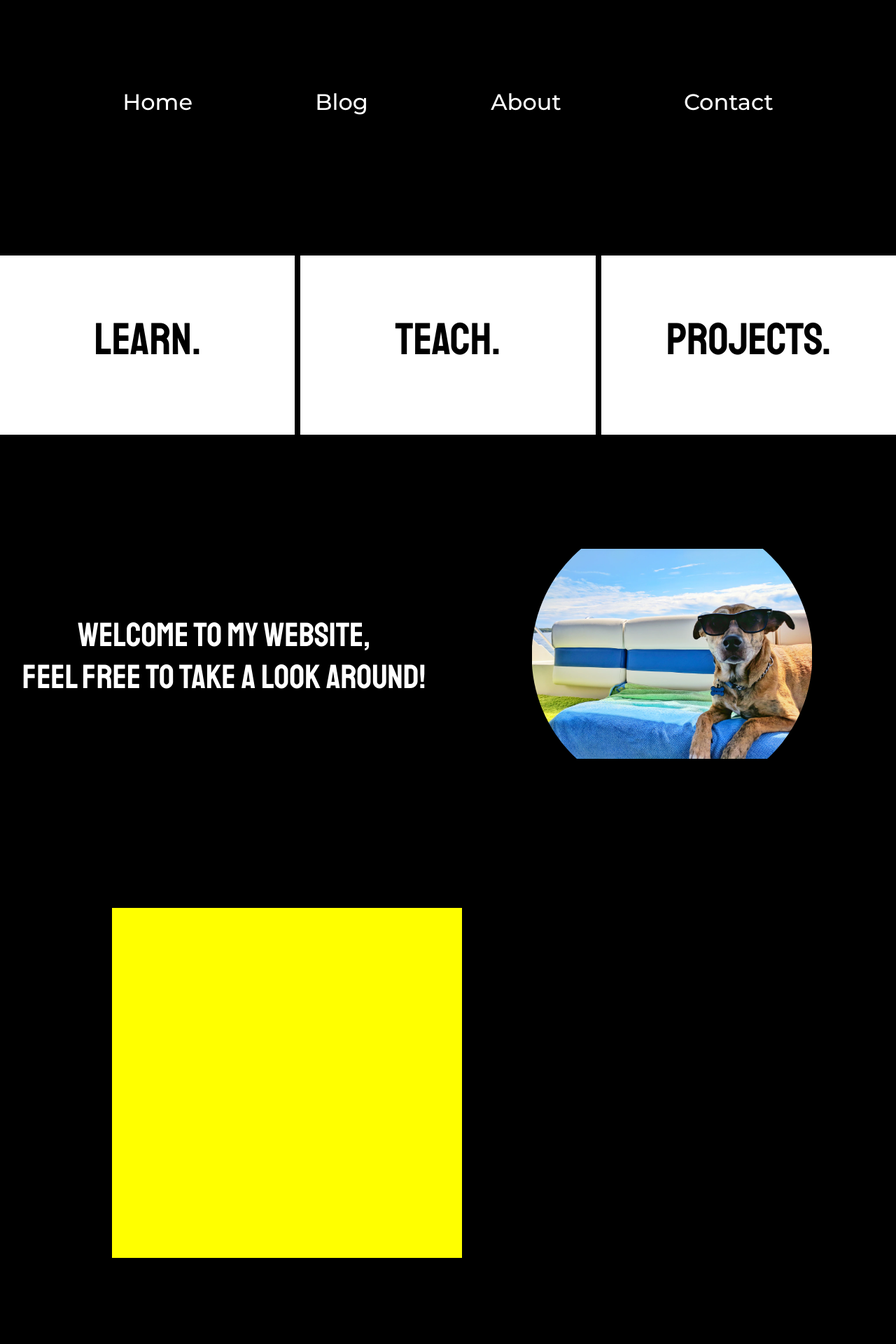
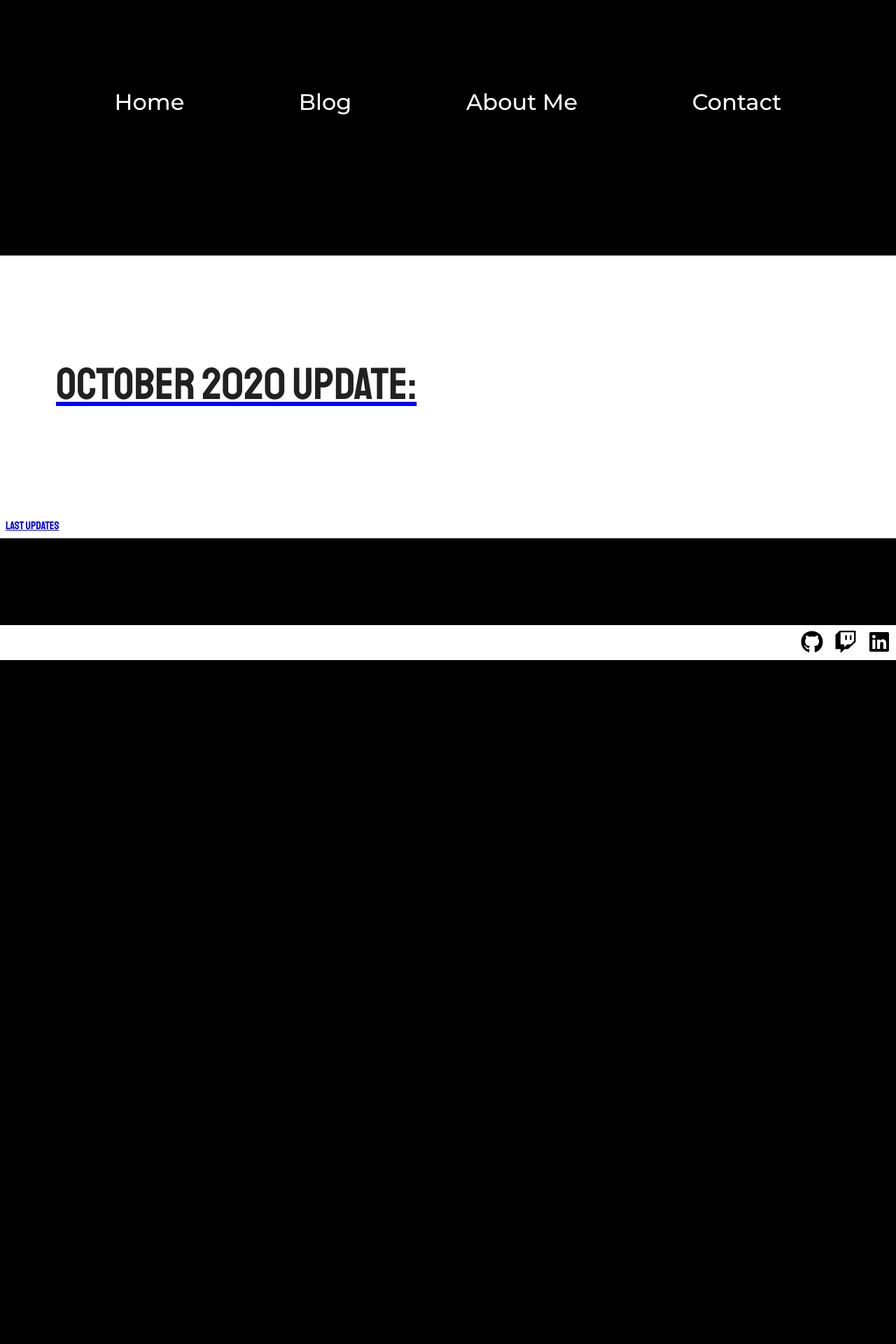
Before and after one commit to allefts/react_blog, a React (Create React App) app: page /contact in a window 1280 px wide. Shown: the part 200-2120 px from the top of the page at 70% size. After the commit the page ends 1143 px from the top, so only its background shows below. Built offline with nearby package versions, Linux system fonts and the light colour scheme.

Commit message:
added a little bit of react router to make other pages

```diff
--- a/package.json
+++ b/package.json
@@ -11,6 +11,7 @@
     "react": "^16.13.1",
     "react-dom": "^16.13.1",
     "react-icons": "^3.11.0",
+    "react-router-dom": "^5.2.0",
     "react-scripts": "3.4.3",
     "react-spring": "^8.0.27"
   },
--- a/src/App.js
+++ b/src/App.js
@@ -5,7 +5,6 @@ import Header from "./header";
 import Nav from "./nav";
 import Content from "./content";
 import MainCard from "./mainCard";
-import Welcome from "./welcome";
 import { Grid } from "@material-ui/core";
 import { Spring } from "react-spring/renderprops";
 import Footer from "./footer";
@@ -25,7 +24,7 @@ const App = () => {
       <Spring
         from={{ opacity: 0 }}
         to={{ opacity: 1 }}
-        config={{ delay: 500, duration: 1000 }}
+        config={{ delay: 100, duration: 1000 }}
       >
         {(props) => (
           <div style={props}>
@@ -37,13 +36,13 @@ const App = () => {
       </Spring>
       <Grid container style={{ height: "200px" }}></Grid>
       <Content></Content>
-      <Grid className={classes.gridMargin} spacing={1} container>
+      {/* <Grid className={classes.gridMargin} spacing={1} container>
         <MainCard card={`LEARN.`}></MainCard>
         <MainCard card={`TEACH.`}></MainCard>
         <MainCard card={`PROJECTS.`}></MainCard>
-      </Grid>
+      </Grid> */}
 
-      <Welcome></Welcome>
+      <MainCard currentUpdate="October 2020 Update:"></MainCard>
 
       <Footer></Footer>
     </div>
--- a/src/header.js
+++ b/src/header.js
@@ -40,7 +40,7 @@ const Header = () => {
           >
             {(props) => (
               <div style={props}>
-                <div>
+                <div className={classes.waveContainer}>
                   <h1 className={classes.title}>Allefts.io</h1>
                 </div>
               </div>
--- a/src/mainCard.jsx
+++ b/src/mainCard.jsx
@@ -6,7 +6,6 @@ import { makeStyles } from "@material-ui/core/styles";
 
 const useStyles = makeStyles({
   cardContent: {
-    textAlign: "center",
     fontSize: "2rem",
     padding: "5rem",
   },
@@ -18,19 +17,24 @@ const useStyles = makeStyles({
   card: {
     borderRadius: "0",
   },
+  bigLinks: {
+    fontSize: "4rem",
+    textDecoration: "underline",
+    textDecorationColor: "blue",
+  },
 });
 
-const MainCard = ({ card }) => {
+const MainCard = ({ currentUpdate }) => {
   const classes = useStyles();
   return (
-    <Grid item xs={12} sm={4}>
+    <Grid item xs={12} sm={12}>
       <Card className={classes.card}>
         <CardContent className={classes.cardContent}>
-          <a href="/" className="bigLinks">
-            {card}
-          </a>
+          <p className={classes.bigLinks}>{currentUpdate}</p>
         </CardContent>
-        <CardActions></CardActions>
+        <CardActions>
+          <a href="/">Last Updates</a>
+        </CardActions>
       </Card>
     </Grid>
   );
--- a/src/nav.jsx
+++ b/src/nav.jsx
@@ -1,6 +1,7 @@
 import React from "react";
 import { AppBar } from "@material-ui/core";
 import { makeStyles } from "@material-ui/core/styles";
+import { BrowserRouter as Router, Switch, Route, Link } from "react-router-dom";
 import "./App.css";
 
 const useStyles = makeStyles({
@@ -17,6 +18,7 @@ const useStyles = makeStyles({
 const Nav = () => {
   const classes = useStyles();
   return (
+    <Router>
       <div>
         <AppBar
           className={classes.navBar}
@@ -24,20 +26,31 @@ const Nav = () => {
           style={{ margin: 0 }}
           position="static"
         >
-        <a className="links nav" href="/">
+          <Link className="links nav" to="/">
             Home
-        </a>
-        <a className="links nav" href="/">
+          </Link>
+
+          <Link className="links nav" to="/blog">
             Blog
-        </a>
-        <a className="links nav" href="/">
-          About
-        </a>
-        <a className="links nav" href="/">
+          </Link>
+
+          <Link className="links nav" to="/about">
+            About Me
+          </Link>
+
+          <Link className="links nav" to="/contact">
             Contact
-        </a>
+          </Link>
         </AppBar>
+
+        <Switch>
+          <Route path="/">{/* HOME PAGE */}</Route>
+          <Route path="/blog">{/* BLOG PAGE COMPONENT */}</Route>
+          <Route path="/about">{/* ABOUT PAGE COMPONENT */}</Route>
+          <Route path="/contact">{/* CONTACT PAGE COMPONENT */}</Route>
+        </Switch>
       </div>
+    </Router>
   );
 };
 
--- a/src/welcome.jsx
+++ b/src/welcome.jsx
@@ -1,7 +1,6 @@
-import React, { useEffect } from "react";
+import React from "react";
 import { Grid } from "@material-ui/core";
 import { makeStyles } from "@material-ui/core/styles";
-import Dog from "./images/dog.jpg";
 
 const useStyles = makeStyles({
   welcomeMessage: {
@@ -25,12 +24,6 @@ const useStyles = makeStyles({
     verticalAlign: "middle",
     clipPath: "circle(40%)",
   },
-  box: {
-    width: "500px",
-    height: "500px",
-    backgroundColor: "yellow",
-    margin: "10rem",
-  },
 });
 
 const Welcome = () => {
@@ -50,18 +43,8 @@ const Welcome = () => {
             Welcome to my website, <br></br> feel free to take a look around!
           </p>
         </Grid>
-        <Grid className={classes.welcomePicture} item xs={12} sm={6}>
-          <img
-            className={classes.dogPicture}
-            height="300"
-            width="400"
-            src={Dog}
-            alt="Dog"
-          />
-        </Grid>
+        <Grid className={classes.welcomePicture} item xs={12} sm={6}></Grid>
       </Grid>
-
-      <div className={classes.box}></div>
     </div>
   );
 };
```
Also changed, not shown: src/images/nasa.jpg (added), 1 other file (tests, documents, lock files or other folders). Lines whose indentation alone changed are shown as unchanged.
